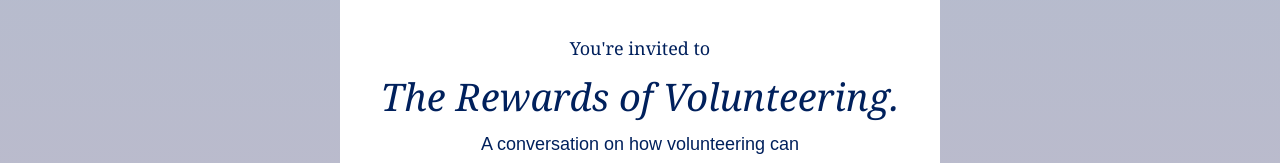
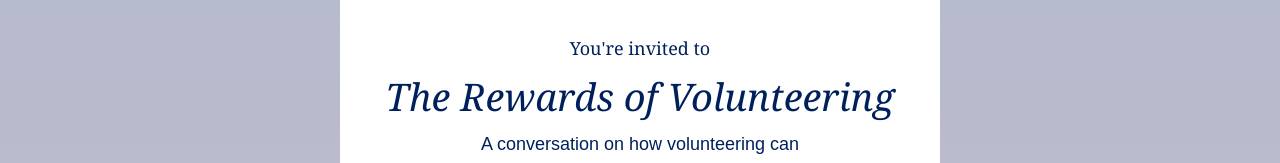
Before and after one commit to ikeronx/nyc_peace_corp_email, a plain HTML site: page index.html in a window 1280 px wide. Shown: the part 202-365 px from the top of the page. Drawn offline with Linux system fonts and the light colour scheme; a web font is replaced by a local one.

Commit message:
made changes

```diff
--- a/index.html
+++ b/index.html
@@ -182,7 +182,7 @@
                                     <p
                                         style="margin: 0;font-family: 'Lora', Georgia, Times New Roman, Arial, sans-serif;font-weight: 400;font-size: 38px;line-height: 48px;color: #00205C;">
                                         <span style="font-family: 'Poppins', Georgia, Times New Roman, Arial, sans-serif;font-weight: 500;font-size: 18px;line-height: 48px;color: #00205C;">You're invited to </span><br>
-                                        <span style="font-style:italic;">The Rewards of Volunteering.</span>
+                                        <span style="font-style:italic;">The Rewards of Volunteering</span>
                                     </p>
 
                                     <!-- heading body text -->
```
